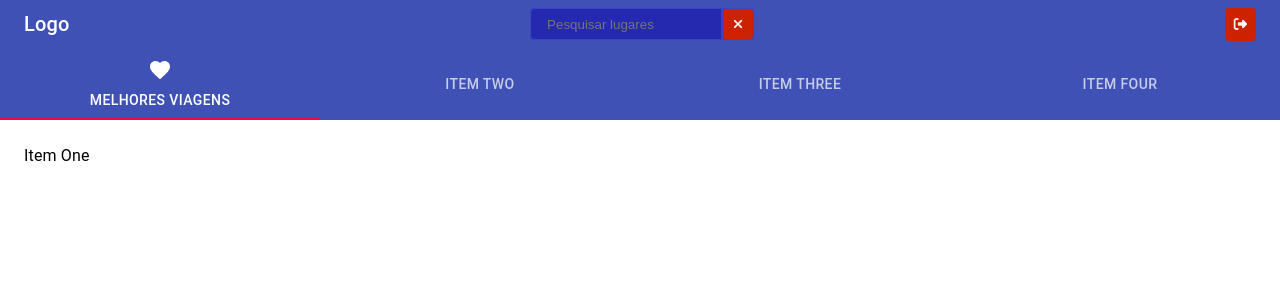
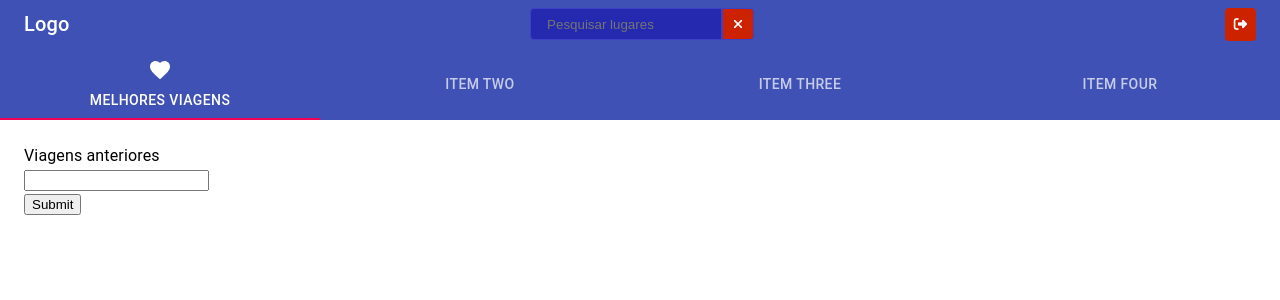
Before and after one commit to thalials/front-tecweb, a React (Create React App) app: page / in a window 1280 px wide. Shown: the top 300 px of the page. Built offline with nearby package versions, Linux system fonts and the light colour scheme; sample sign-in values are in the browser's storage.

Commit message:
add forms melhores-viagens

```diff
--- a/src/Components/VerticalTabs/HorizontalTabs.js
+++ b/src/Components/VerticalTabs/HorizontalTabs.js
@@ -8,6 +8,8 @@ import Typography from '@material-ui/core/Typography';
 import Box from '@material-ui/core/Box';
 import FavoriteIcon from '@material-ui/icons/Favorite';
 import { BorderBottom } from '@material-ui/icons';
+
+import Travels from '../../views/Homepage/Travels';
 
 function TabPanel(props) {
   const { children, value, index, ...other } = props;
@@ -79,7 +81,7 @@ function HorizontalTabs() {
       </Tabs>
       </AppBar>
       <TabPanel value={value} index={0}>
-        Item One
+        <Travels/>
       </TabPanel>
       <TabPanel value={value} index={1}>
         Item Two
--- /dev/null
+++ b/src/views/Homepage/Travels/Travels.js
@@ -0,0 +1,65 @@
+import React, { useRef, useState, useReducer } from 'react';
+import { TextField } from '@material-ui/core';
+import Button from '@material-ui/core/Button';
+
+import LoadingIndicator from '../../../Components/LoadingIndicator';
+
+// import { Container } from './styles';
+
+function Travels() {
+    const travel = useRef('');
+    const handleSubmit = event => {
+        event.preventDefault();
+        // alert('You have submitted the form.');
+        setSubmitting(true);
+
+        // setTimeout(() => {
+        //     setSubmitting(false);
+        // }, 3000)
+    }
+    const handleChange = event => {
+        setFormData({
+            name: event.target.name,
+            value: event.target.value,
+        });
+    }
+
+    const [submitting, setSubmitting] = useState(false);
+
+    const formReducer = (state, event) => {
+        return {
+            ...state,
+            [event.name]: event.value
+        }
+    }
+
+    const [formData, setFormData] = useReducer(formReducer, {});
+
+    return (
+        <>
+            {submitting &&
+                <div>
+                    You are submitting the following:
+                <ul>
+                        {Object.entries(formData).map(([name, value]) => (
+                            <li key={name}><strong>{name}</strong>:{value.toString()}</li>
+                        ))}
+                    </ul>
+                </div>
+            }
+            <form onSubmit={handleSubmit}>
+                <fieldset>
+                    <label>
+                        <p>Viagens anteriores</p>
+                        <input name="name"
+                            onChange={handleChange}
+                        />
+                    </label>
+                </fieldset>
+                <button type="submit">Submit</button>
+            </form>
+        </>
+    )
+}
+
+export default Travels;
--- /dev/null
+++ b/src/views/Homepage/Travels/index.js
@@ -0,0 +1,2 @@
+import Travels from './Travels';
+export default Travels;
--- /dev/null
+++ b/src/views/Recommendation/index.js
@@ -0,0 +1,2 @@
+import Recommendation from './Recommendation';
+export default Recommendation;
```
Also changed, not shown: src/views/Recommendation/Recommendation.js (added, +9 -0 lines), src/views/Homepage/Travels/style.css (added), src/views/Recommendation/style.css (added).
